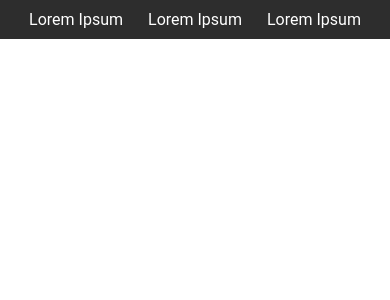
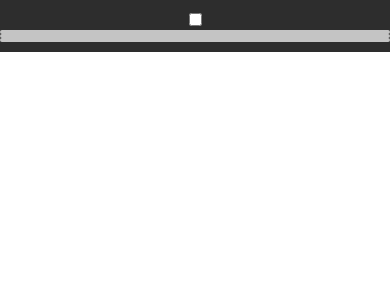
Before and after one commit to Ignas-Vaitkus/kickertech-task, a React (Create React App) app: page / in a window 390 px wide. Shown: the top 300 px of the page. Built offline with nearby package versions, Linux system fonts and the light colour scheme.

Commit message:
Responsive Navbar

```diff
--- a/src/components/Navbar/Navbar.css
+++ b/src/components/Navbar/Navbar.css
@@ -1,6 +1,24 @@
 .Navbar {
   background-color: #2d2d2d;
   padding: 10px 0;
+}
+
+.Navbar ul {
+  display: none;
+}
+
+.Navbar .hamburger-lines .line {
+  display: block;
+  height: 4px;
+  width: 100%;
+  border-radius: 10px;
+  background: #c4c4c4;
+}
+
+@media only screen and (min-width: 641px) {
+  .Navbar .hamburger-lines,
+  .checkbox {
+    display: none;
   }
 
   .Navbar ul {
@@ -11,3 +29,4 @@
     margin: 0;
     padding: 0;
   }
+}
--- a/src/components/Navbar/Navbar.js
+++ b/src/components/Navbar/Navbar.js
@@ -9,6 +9,12 @@ const Navbar = () => (
         <li>Lorem Ipsum</li>
         <li>Lorem Ipsum</li>
       </ul>
+      <input class="checkbox" type="checkbox" name="" id="" />
+      <div class="hamburger-lines">
+        <span class="line line1"></span>
+        <span class="line line2"></span>
+        <span class="line line3"></span>
+      </div>
     </nav>
   </header>
 );
```
Lines whose indentation alone changed are shown as unchanged.
